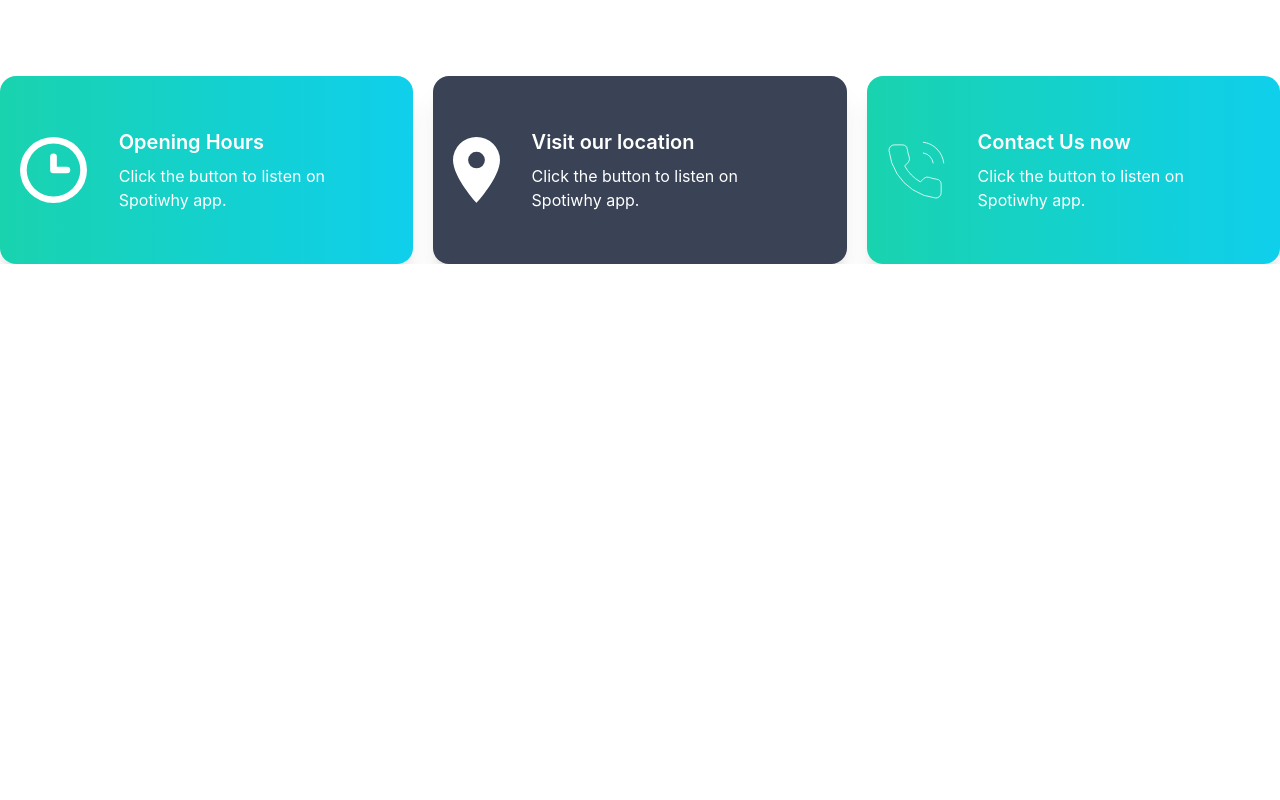
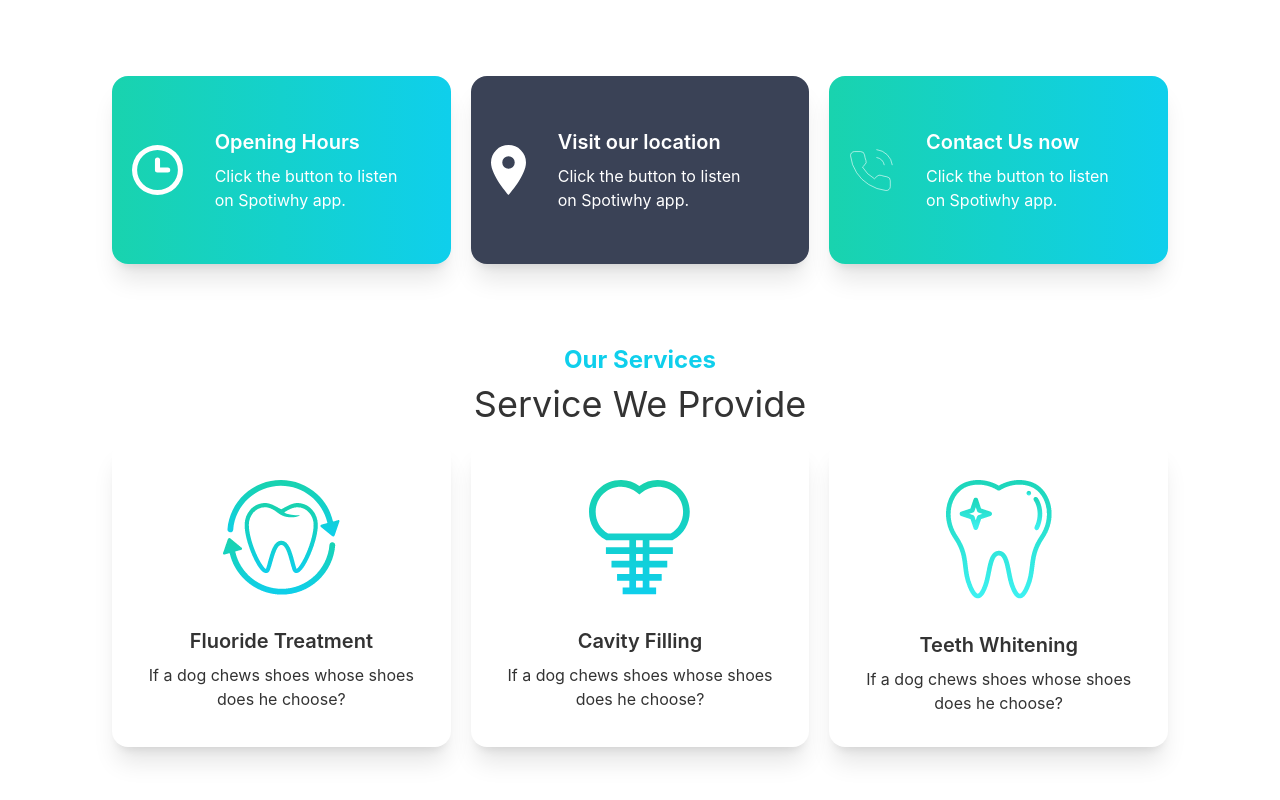
Before and after one commit to iamraihan/doctors-portal-client, a React (Create React App) app: page / in a window 1280 px wide. Shown: the part 788-1588 px from the top of the page. Before the commit the page ends 1052 px from the top, so only its background shows below. Built offline with nearby package versions, Linux system fonts and the light colour scheme.

Commit message:
our services section added

```diff
--- a/src/Pages/Home/Home/Home.js
+++ b/src/Pages/Home/Home/Home.js
@@ -1,12 +1,14 @@
 import React from 'react';
 import Banner from '../Banner/Banner';
+import Services from '../Services/Services';
 import Info from './Info/Info';
 
 const Home = () => {
     return (
-        <div>
+        <div className='mx-28'>
             <Banner></Banner>
             <Info></Info>
+            <Services></Services>
         </div>
     );
 };
--- /dev/null
+++ b/src/Pages/Home/Home/Service/Service.js
@@ -0,0 +1,17 @@
+import React from 'react';
+
+const Service = ({ service }) => {
+    return (
+        <div class="card lg:max-w-lg bg-base-100 shadow-xl mt-4">
+            <figure class="px-10 pt-10">
+                <img src={service.img} alt="Shoes" class="rounded-xl" />
+            </figure>
+            <div class="card-body items-center text-center">
+                <h2 class="card-title">{service.name}</h2>
+                <p>If a dog chews shoes whose shoes does he choose?</p>
+            </div>
+        </div>
+    );
+};
+
+export default Service;
--- /dev/null
+++ b/src/Pages/Home/Services/Services.js
@@ -0,0 +1,43 @@
+import React from 'react';
+import Service from '../Home/Service/Service';
+import fluoride from '../../../assets/images/fluoride.png'
+import cavity from '../../../assets/images/cavity.png'
+import whitening from '../../../assets/images/whitening.png'
+
+const Services = () => {
+    const services = [
+        {
+            _id: 1,
+            name: 'Fluoride Treatment',
+            description: '',
+            img: fluoride
+        },
+        {
+            _id: 2,
+            name: 'Cavity Filling',
+            description: '',
+            img: cavity
+        },
+        {
+            _id: 3,
+            name: 'Teeth Whitening',
+            description: '',
+            img: whitening
+        }
+    ]
+    return (
+        <div className='my-20'>
+            <div className='text-center'>
+                <h2 className='text-primary font-bold text-2xl'>Our Services</h2>
+                <h1 className='text-4xl mt-2'>Service We Provide</h1>
+            </div>
+            <div className='grid sm:grid-cols-1 md:grid-cols-3 gap-5'>
+                {
+                    services.map(service => <Service key={service._id} service={service}></Service>)
+                }
+            </div>
+        </div>
+    );
+};
+
+export default Services;
```
